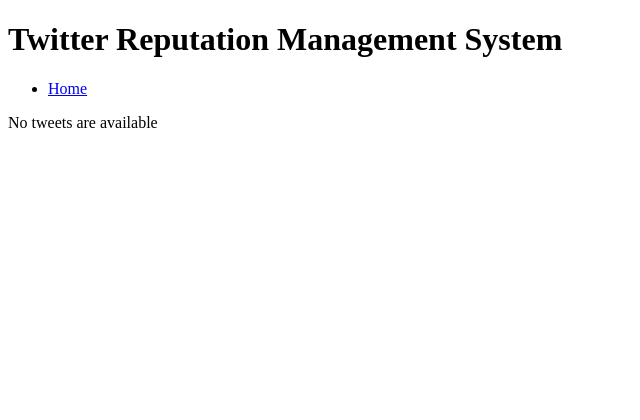
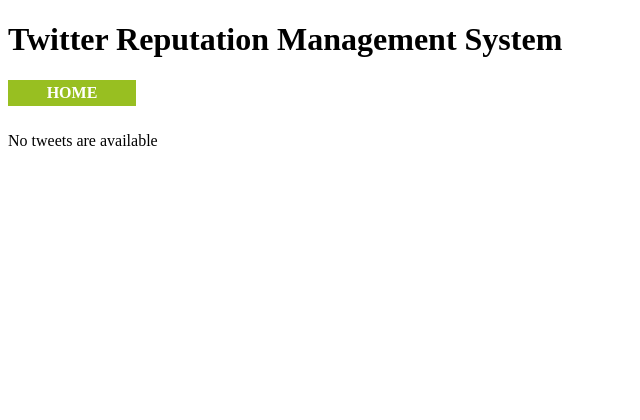
Before and after one commit to vincentfung13/TwitterRepManagement, a Django app: page /twitter_services/main in a window 1280 px wide. Shown: the top 420 px of the page, without its empty margins (0-640 px from the left). After the commit the page ends 146 px from the top, so only its background shows below. Run offline with Django 3.2, Linux system fonts and the light colour scheme; data that the repository does not hold is empty.

Commit message:
Added styling and remove hard-coded urls

```diff
--- a/TwitterRepManagement/urls.py
+++ b/TwitterRepManagement/urls.py
@@ -17,7 +17,7 @@ from django.conf.urls import include, url
 from django.contrib import admin
 
 urlpatterns = [
-    url(r'^twitter_services/', include('twitter_services.urls')),
-    url(r'^polls/', include('polls.urls', namespace = 'polls')),
+    url(r'^twitter_services/', include('twitter_services.urls', namespace='twitter_services')),
+    url(r'^polls/', include('polls.urls', namespace='polls')),
     url(r'^admin/', include(admin.site.urls)),
 ]
--- /dev/null
+++ b/twitter_services/static/twitter_services/style_base.css
@@ -0,0 +1,56 @@
+ul {
+    list-style-type: none;
+    margin: 10px;
+    padding: 0;
+}
+
+ul {
+    list-style-type: none;
+    margin: 0;
+    padding: 0;
+}
+
+li {
+    display: inline-block;
+}
+
+a:link, a:visited {
+    display: block;
+    font-weight: bold;
+    color: #FFFFFF;
+    background-color: #98bf21;
+    width: 120px;
+    text-align: center;
+    padding: 4px;
+    text-decoration: none;
+    text-transform: uppercase;
+}
+
+a:hover, a:active {
+    background-color: #7A991A;
+}
+
+.tweet {
+	overflow: auto;
+	border: dashed 1px #656565;
+	margin-bottom: 10px;
+}
+
+.tweet-container {
+	height:550px;
+	overflow-y: scroll;
+	padding-top: 10px;
+}
+
+.avatar {
+	border-style: solid;
+	border-width: 1px;
+	border-color: #656565;
+	width: 100px;
+	height: 100px;
+	float: left;
+	margin-top: 8px;
+	margin-left: 10px;
+	margin-right: 10px;
+	margin-bottom: 8px;
+}
--- a/twitter_services/templates/base.html
+++ b/twitter_services/templates/base.html
@@ -1,5 +1,8 @@
 <!DOCTYPE html>
 <html lang="en">
+{% load staticfiles %}
+
+<link rel="stylesheet" type="text/css" href="{% static 'twitter_services/style_base.css' %}" />
 
 <head>
     <meta charset="UTF-8">
@@ -9,19 +12,14 @@
 <body>
     <header>
         {% block Header %}{% endblock %}
-        <!--<div id='logo'>-->
-        <!--<img src="/TwitterRepManagement/twitter_services/resources/img/GreyRedMackintosh2.png"-->
-				        <!--style="width: 30%;">-->
-        <!--</div>-->
+        <div id="logo"></div>
         <ul id='naviMenu'>
-            <li class='active'><a href='/twitter_services/main'><span>Home</span></a></li>
-                {% if entities_list %}
-                    {% for entity in entities_list %}
-                        <div>
-                            <li><a href='/twitter_services/entity/{{ entity }}'><span>{{ entity }}</span></a></li>
-                        </div>
-                    {% endfor %}
-                {% endif %}
+            <li class='active'><a href='{% url 'twitter_services:main' %}'><span>Home</span></a></li>
+            {% if entities_list %}
+                {% for entity in entities_list %}
+                    <li><a href='{% url 'twitter_services:tweets_filtered_entity' entity %}'>{{ entity }}</a></li>
+                {% endfor %}
+            {% endif %}
          </ul>
     </header>
 
@@ -29,11 +27,11 @@
 
     <!-- The default main content block is set to display list of tweets -->
     {% block Main-content %}
-        <div style="height: 1000px">
+        <div class="tweet-container">
             {% if tweets %}
                     {% for tweet in tweets %}
-                        <div>
-                            <img id="avatar_{{ forloop.counter }}" src="" height="100" width="100">
+                        <div class="tweet">
+                            <img class="avatar" id="avatar_{{ forloop.counter }}" src="" height="100" width="100">
                             <h4 id="user_screen_name_{{ forloop.counter }}"></h4>
                             <h5 id="created_at_{{ forloop.counter }}"></h5>
                             <h5 id="dimension_{{ forloop.counter }}">{{tweet.tweet}}</h5>
@@ -55,7 +53,7 @@
                                     .innerHTML = tweet['user']['screen_name'];
 
                             document.getElementById("dimension_{{ forloop.counter }}")
-                                    .innerHTML = 'Reputation dimension: ' + tweet['reputation_dimension'];
+                                    .innerHTML = tweet['reputation_dimension'];
                         </script>
                     {% endfor %}
             {% else %}
--- a/twitter_services/urls.py
+++ b/twitter_services/urls.py
@@ -1,4 +1,4 @@
-from django.conf.urls import url
+from django.conf.urls import include, url
 from . import views
 
 urlpatterns = [
```
Also changed, not shown: twitter_services/templates/twitter_services/filter_entity.html (+12 -7 lines).
